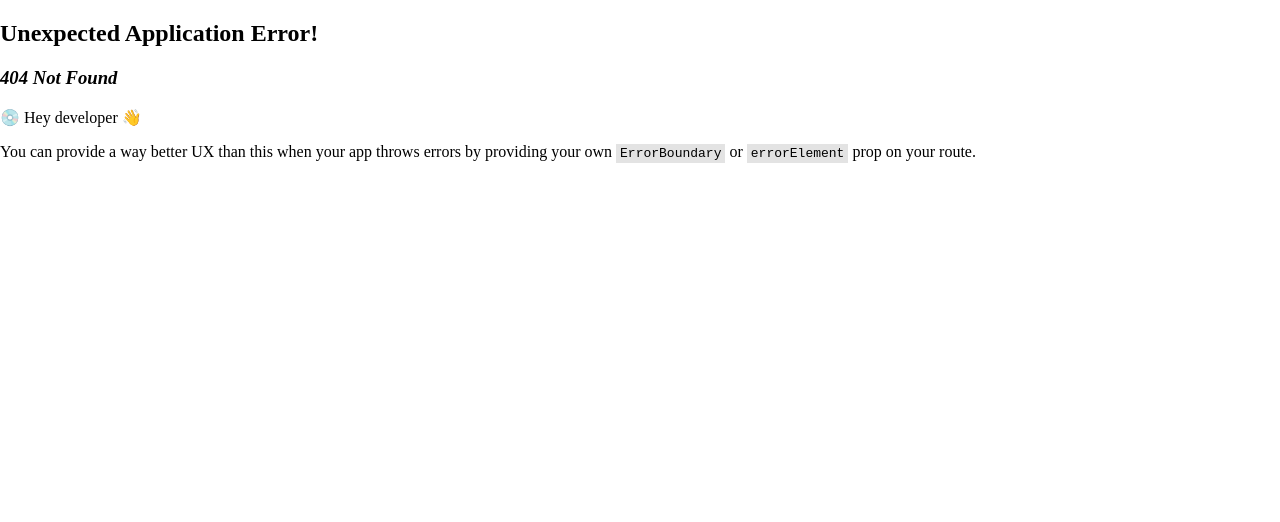
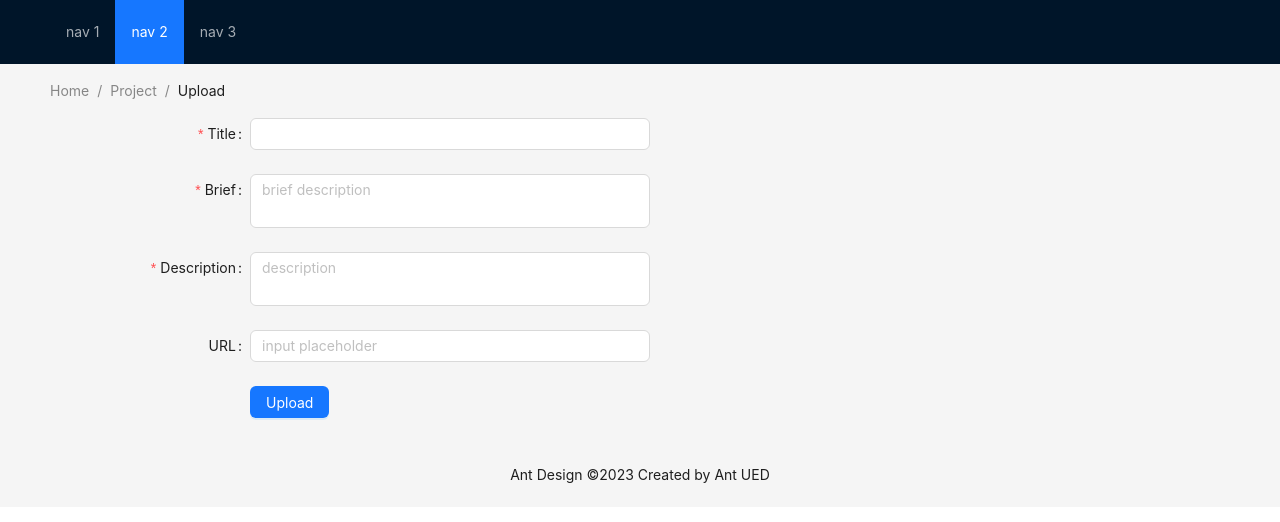
Before and after one commit to foadshariat7/IdeaFactory, a React (Vite) app in the folder idea-factory/: page /projectUpload in a window 1280 px wide. Before the commit this address had no page. Shown: the top 522 px of the page. Built offline with nearby package versions, Linux system fonts and the light colour scheme.

Commit message:
implemented the ProjectUploadPage.jsx

```diff
--- a/idea-factory/src/ProjectUploadPage.jsx
+++ b/idea-factory/src/ProjectUploadPage.jsx
@@ -0,0 +1,79 @@
+import { Input } from 'antd';
+import { useState } from 'react';
+import { Breadcrumb, Layout, Menu } from 'antd';
+import ProjectUploadForm from './components/ProjectUploadForm';
+const { Header, Content, Footer } = Layout;
+const { TextArea } = Input;
+const ProjectUploadPage = () => {
+  const [value, setValue] = useState('');
+  return (
+    <Layout className="layout">
+      <Header>
+        <div className="logo"></div>
+        <Menu
+          theme="dark"
+          mode="horizontal"
+          defaultSelectedKeys={['2']}
+          items= {new Array(3).fill(null).map((_, index) => {
+            const key = index + 1;
+            return {
+              key,
+              label: `nav ${key}`,
+            };
+          })}
+        />
+      </Header>
+      <Content
+        style={{
+          padding: '0 50px',
+        }}
+      >
+        <Breadcrumb
+          style={{
+            margin: '16px 0',
+          }}
+        >
+          <Breadcrumb.Item>Home</Breadcrumb.Item>
+          <Breadcrumb.Item>Project</Breadcrumb.Item>
+          <Breadcrumb.Item>Upload</Breadcrumb.Item>
+          </Breadcrumb>
+      {/* <TextArea placeholder="Title" autoSize />
+            <div
+              style={{
+                margin: '24px 0',
+              }}
+            />
+            <TextArea
+              placeholder="Brief"
+              autoSize={{
+                minRows: 2,
+                maxRows: 6,
+              }}
+            />
+            <div
+              style={{
+                margin: '24px 0',
+              }}
+            />
+            <TextArea
+              value={value}
+              onChange={(e) => setValue(e.target.value)}
+              placeholder="Description"
+              autoSize={{
+                minRows: 3,
+                maxRows: 5,
+              }}
+      /> */}
+        <ProjectUploadForm></ProjectUploadForm>
+      </Content>
+      <Footer
+        style={{
+          textAlign: 'center',
+        }}
+      >
+        Ant Design ©2023 Created by Ant UED
+      </Footer>
+    </Layout>
+  );
+};
+export default ProjectUploadPage;
--- a/idea-factory/src/UserProfile.jsx
+++ b/idea-factory/src/UserProfile.jsx
@@ -1,16 +1,63 @@
 import React from 'react'
+import { Breadcrumb, Layout, Menu, theme } from 'antd';
+const { Header, Content, Footer } = Layout;
 import { useState } from 'react'
 import reactLogo from './assets/react.svg'
 import viteLogo from '/vite.svg'
 import './App.css'
 
 const UserProfile = () => {
-    return (
-        <div className="container">
-
-            user profile
-        </div>
-    )
+    const {
+        token: { colorBgContainer },
+      } = theme.useToken();
+      return (
+        <Layout className="layout">
+          <Header>
+            <div className="logo" />
+            <Menu
+              theme="dark"
+              mode="horizontal"
+              defaultSelectedKeys={['2']}
+              items={new Array(15).fill(null).map((_, index) => {
+                const key = index + 1;
+                return {
+                  key,
+                  label: `nav ${key}`,
+                };
+              })}
+            />
+          </Header>
+          <Content
+            style={{
+              padding: '0 50px',
+            }}
+          >
+            <Breadcrumb
+              style={{
+                margin: '16px 0',
+              }}
+            >
+              <Breadcrumb.Item>Home</Breadcrumb.Item>
+              <Breadcrumb.Item>User Profile</Breadcrumb.Item>
+            </Breadcrumb>
+            <div
+              className="site-layout-content"
+              style={{
+                background: colorBgContainer,
+              }}
+            >
+              Content
+            </div>
+          </Content>
+          <Footer
+            style={{
+              textAlign: 'center',
+            }}
+          >
+            Ant Design ©2023 Created by Ant UED
+          </Footer>
+        </Layout>
+      )
 }
 
-export default UserProfile
+export default UserProfile;
--- /dev/null
+++ b/idea-factory/src/components/ProjectUploadForm.jsx
@@ -0,0 +1,128 @@
+import { Button, Form, Input, message, Space } from 'antd';
+import { useState } from 'react';
+
+const { TextArea } = Input;
+
+const onFinish = (values) => {
+  console.log('Success:', values);
+};
+const onFinishFailed = (errorInfo) => {
+  console.log('Failed:', errorInfo);
+};
+
+const ProjectUploadForm = () => {
+  const [value, setValue] = useState('');
+  const [form] = Form.useForm();
+  const onFinish = () => {
+    message.success('Submit success!');
+  };
+  const onFinishFailed = () => {
+    message.error('Submit failed!');
+  };
+  const onFill = () => {
+    form.setFieldsValue({
+      url: 'https://taobao.com/',
+    });
+  };
+  return (
+  <Form
+    name="basic"
+    labelCol={{
+      span: 8,
+    }}
+    wrapperCol={{
+      span: 16,
+    }}
+    style={{
+      maxWidth: 600,
+    }}
+    initialValues={{
+      remember: true,
+    }}
+    onFinish={onFinish}
+    onFinishFailed={onFinishFailed}
+    autoComplete="off"
+  >
+    <Form.Item
+      label="Title"
+      name="project title"
+      rules={[
+        {
+          required: true,
+          message: 'Please input your project title!',
+        },
+      ]}
+    >
+      <Input />
+    </Form.Item>
+
+    <Form.Item
+      label="Brief"
+      name="brief description"
+      rules={[
+        {
+          required: true,
+          message: 'Please input brief description!',
+        },
+      ]}
+    >
+      <TextArea
+        placeholder="brief description"
+        autoSize={{
+          minRows: 2,
+          maxRows: 6,
+        }}
+      />
+    </Form.Item>
+
+    <Form.Item
+      label="Description"
+      name="detailed description"
+      rules={[
+        {
+          required: true,
+          message: 'Please input description!',
+        },
+      ]}
+    >
+      <TextArea
+        placeholder="description"
+        autoSize={{
+          minRows: 2,
+          maxRows: 6,
+        }}
+      />
+    </Form.Item>
+
+    <Form.Item
+        name="url"
+        label="URL"
+        rules={[
+          {
+            required: false,
+          },
+          {
+            type: 'url',
+            warningOnly: true,
+          },
+          {
+            type: 'string',
+            min: 6,
+          },
+        ]}
+      >
+        <Input placeholder="input placeholder" />
+      </Form.Item>
+    <Form.Item
+      wrapperCol={{
+        offset: 8,
+        span: 16,
+      }}
+    >
+      <Button type="primary" htmlType="submit">
+        Upload
+      </Button>
+    </Form.Item>
+  </Form>
+)}
+export default ProjectUploadForm;
--- a/idea-factory/src/main.jsx
+++ b/idea-factory/src/main.jsx
@@ -8,6 +8,7 @@ import {
 } from "react-router-dom";
 import MainPage from './MainPage.jsx';
 import UserProfile from './UserProfile.jsx';
+import ProjectUploadPage from './ProjectUploadPage.jsx';
 
 const router = createBrowserRouter([
   {
@@ -17,6 +18,10 @@ const router = createBrowserRouter([
   {
     path: "/userProfile",
     element: <UserProfile></UserProfile>
+  },
+  {
+    path: "/projectUpload",
+    element: <ProjectUploadPage></ProjectUploadPage>
   }
 ]);
 
```
